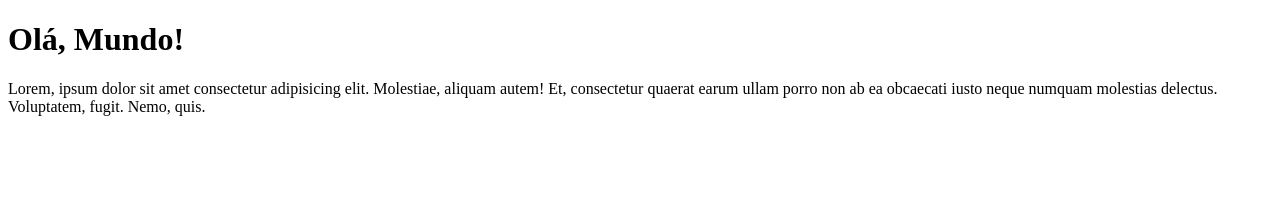
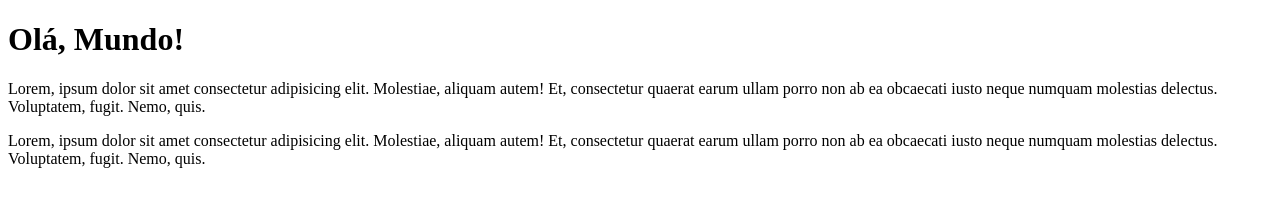
Before and after one commit to valterlevino/Ola-Mundo, a plain HTML site: page site-exemplo/index.html in a window 1280 px wide. Drawn offline with Linux system fonts and the light colour scheme.

Commit message:
Update index.html

```diff
--- a/site-exemplo/index.html
+++ b/site-exemplo/index.html
@@ -8,5 +8,6 @@
 <body>
     <h1> Olá, Mundo!</h1>
     <p> Lorem, ipsum dolor sit amet consectetur adipisicing elit. Molestiae, aliquam autem! Et, consectetur quaerat earum ullam porro non ab ea obcaecati iusto neque numquam molestias delectus. Voluptatem, fugit. Nemo, quis.</p>
+    <p> Lorem, ipsum dolor sit amet consectetur adipisicing elit. Molestiae, aliquam autem! Et, consectetur quaerat earum ullam porro non ab ea obcaecati iusto neque numquam molestias delectus. Voluptatem, fugit. Nemo, quis.</p>
 </body>
 </html>
```
